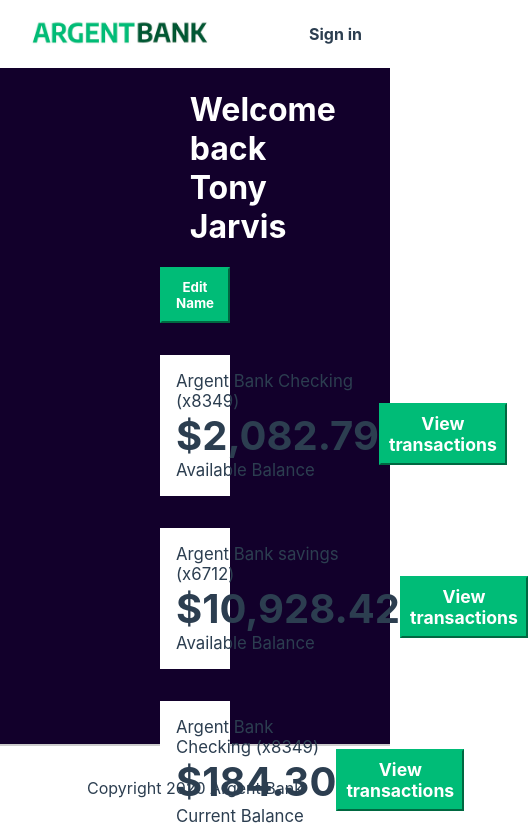
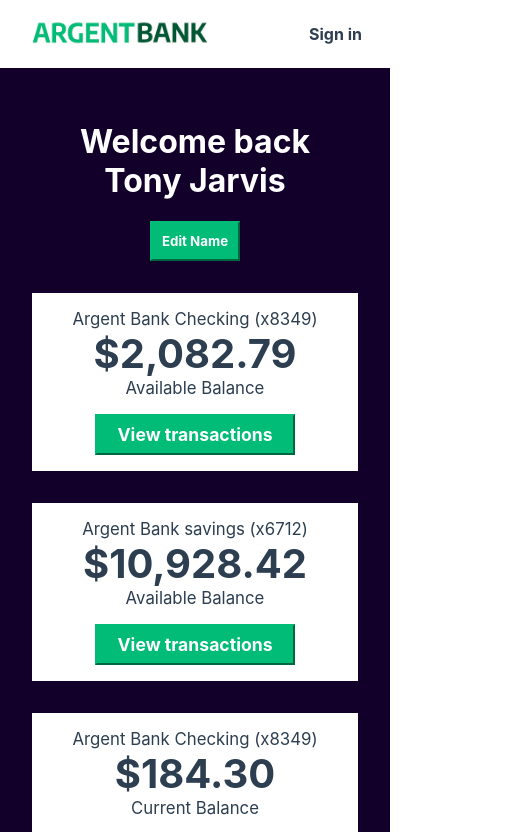
Before and after one commit to proph-dev/project-13-oc, a React (Create React App) app in the folder frontend/: page /user in a window 390 px wide. Shown: the top 832 px of the page, 528 px wide, since content can reach past the window. Built offline with nearby package versions, Linux system fonts and the light colour scheme.

Commit message:
create responsive user page

```diff
--- a/frontend/src/components/user/UserInterface.jsx
+++ b/frontend/src/components/user/UserInterface.jsx
@@ -4,7 +4,7 @@ import './user.css';
 export const UserInterface = () => {
     return (
       <section className="user">
-            <h1>Welcome back Tony Jarvis</h1>
+            <h1>Welcome back <span>Tony Jarvis</span></h1>
             <button>Edit Name</button>
 
             <div className="balance">
--- a/frontend/src/components/user/user.css
+++ b/frontend/src/components/user/user.css
@@ -9,10 +9,14 @@
 
 .user h1 {
     color: #fff;
-    width: 15%;
     text-align: center;
     font-size: 2em;
     margin: .67em 0;
+}
+
+.user h1 span {
+    display: block;
+    color: #fff;
 }
 
 .user button {
@@ -59,3 +63,26 @@
     background-color: #00bc77;
     color: #fff;
 }
+
+@media(max-width: 720px) {
+    .user {
+        height: 100%;
+        padding: 2rem;
+    };
+
+    .user h1 {
+        width: 100%;
+    }
+
+    .user .balance {
+        flex-direction: column;
+    }
+
+    .user .balance h3,
+    .user .balance p,
+    .user .balance span {
+        display: block;
+        text-align: center;
+        width: 100%;
+    }
+}
```
